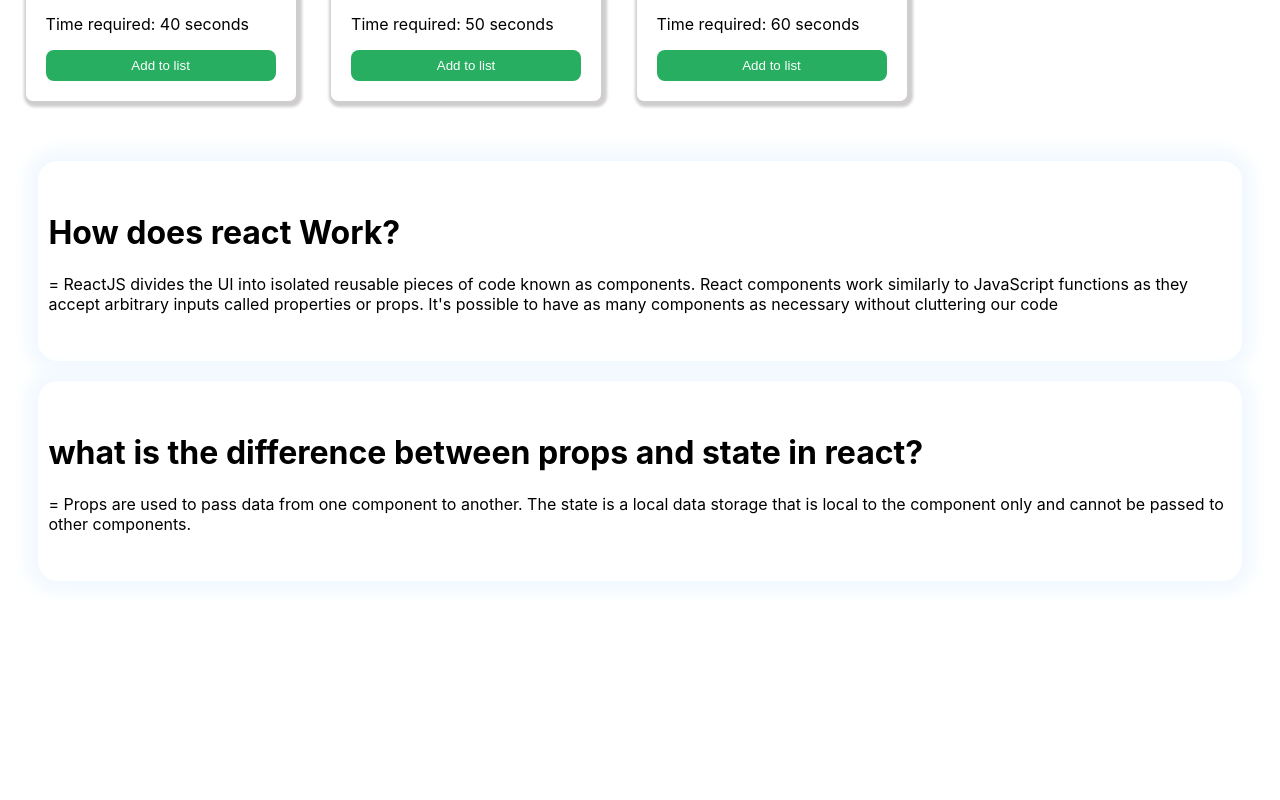
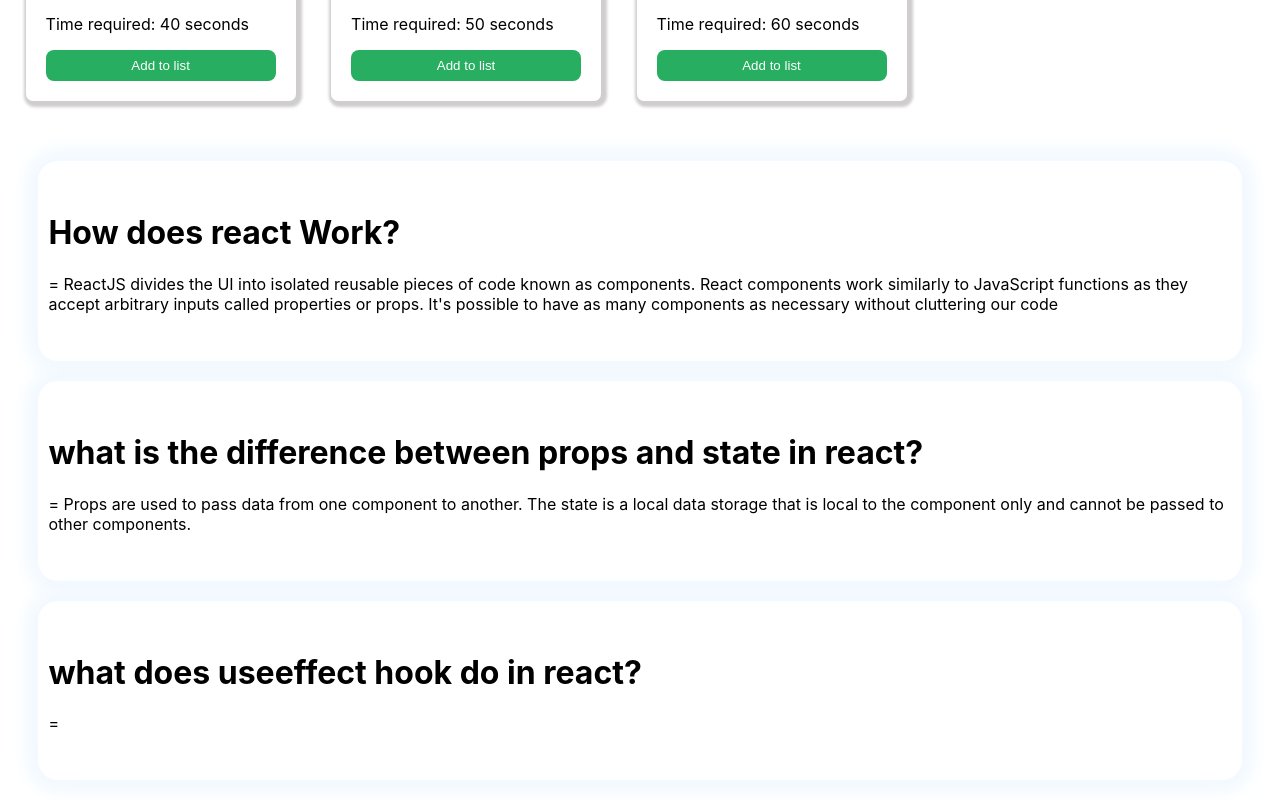
Before and after one commit to ariyanabdullah/Dhaka-GYM, a React (Create React App) app: page / in a window 1280 px wide. Shown: the part 830-1630 px from the top of the page. Before the commit the page ends 1431 px from the top, so only its background shows below. Built offline with nearby package versions, Linux system fonts and the light colour scheme.

Commit message:
third question added

```diff
--- a/src/component/Question/Question.js
+++ b/src/component/Question/Question.js
@@ -12,6 +12,10 @@
                 <h1>what is the difference between props and state in react?</h1>
                 <p> = Props are used to pass data from one component to another. The state is a local data storage that is local to the component only and cannot be passed to other components.</p>
               </div>
+              <div className="first-question">
+                <h1>what does useeffect  hook do in react?</h1>
+                <p> = </p>
+              </div>
         </div>
     );
 };
```
